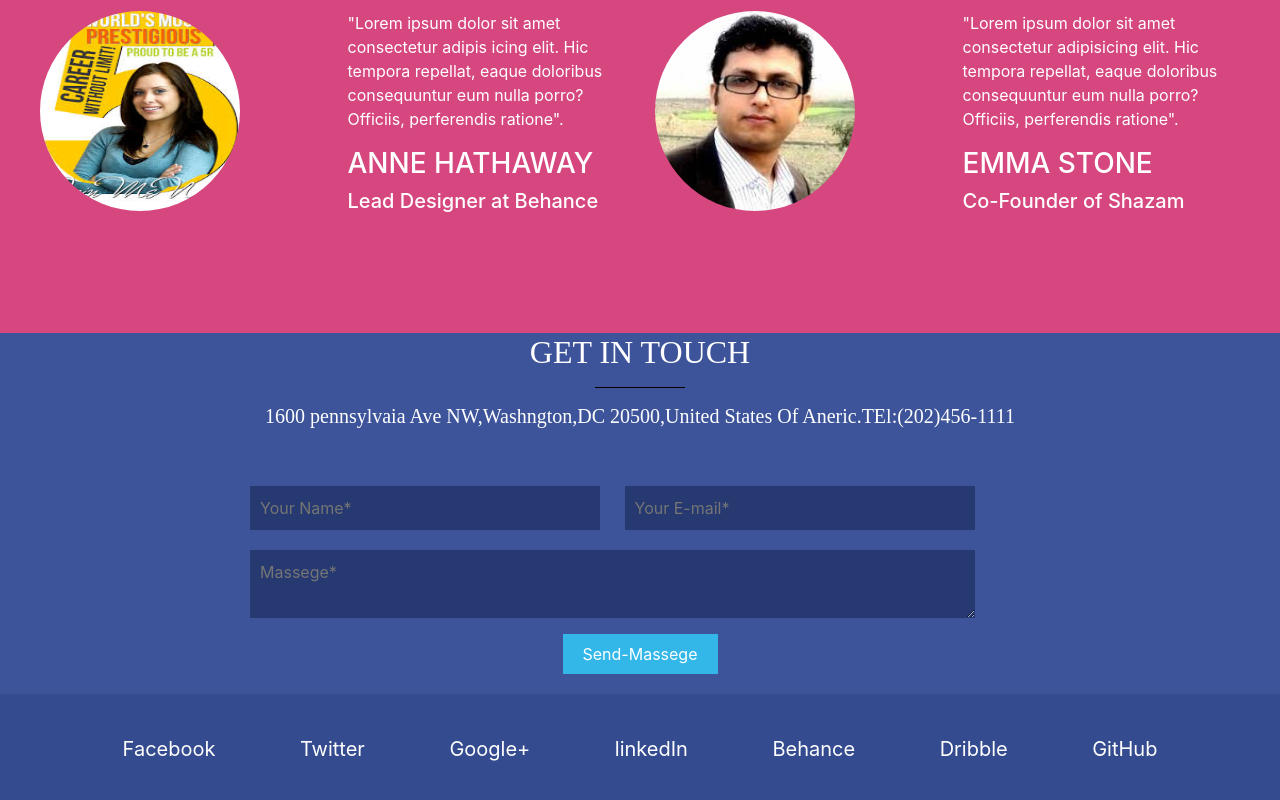
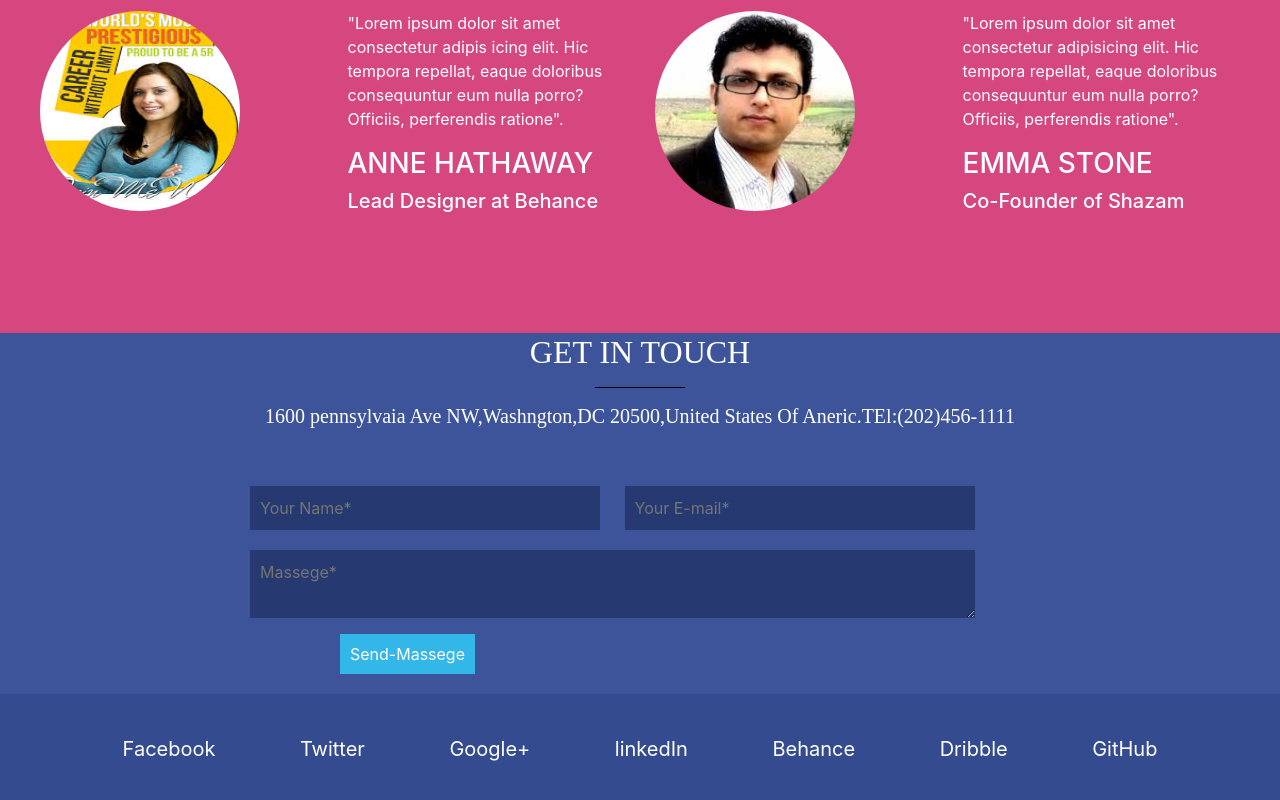
Before and after one commit to 19109/my-website, a plain HTML site: page index.html in a window 1280 px wide. Shown: the part 3541-4341 px from the top of the page. Drawn offline with Linux system fonts and the light colour scheme.

Commit message:
Update style.css

```diff
--- a/style.css
+++ b/style.css
@@ -189,13 +189,11 @@ textarea
 }
 .btn2
 {
-    background-color: #32B7E8;
-    border: none;
-    padding: 8px 20px;
-    color:white;
-    margin: auto;
-    display: block;
-    margin-bottom: 20px;
+   background-color: #32B7E8;
+   border: none;
+   padding:8px 10px;
+   margin-left: 100px;
+   margin-bottom: 20px;
 
 
 }
```
